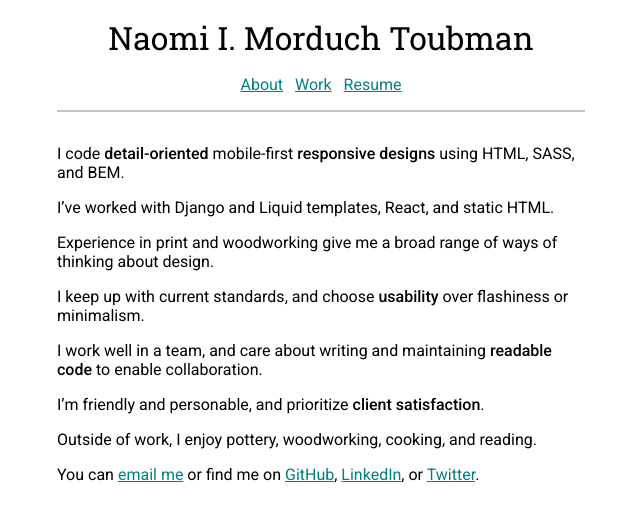
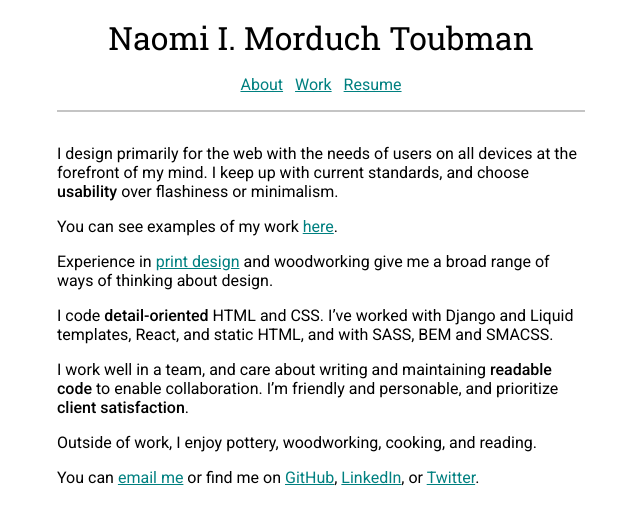
Before and after one commit to nmorduch/nmorduch.github.io, a Jekyll site: the page built from index.md, in a window 1280 px wide. Shown: the top 525 px of the page, without its empty margins (319-959 px from the left). Built offline with Jekyll 4.4.1, drawn with Linux system fonts in a browser that asks for light colours.

Commit message:
Design and content updates

```diff
--- a/index.md
+++ b/index.md
@@ -2,17 +2,15 @@
 layout: default
 ---
 
-I code **detail-oriented** mobile-first **responsive designs** using HTML, SASS, and BEM.
+I design primarily for the web with the needs of users on all devices at the forefront of my mind. I keep up with current standards, and choose **usability** over flashiness or minimalism.
 
-I've worked with Django and Liquid templates, React, and static HTML.
+You can see examples of my work [here]({{ baseurl }}/work/web).
 
-Experience in print and woodworking give me a broad range of ways of thinking about design.
+Experience in [print design]({{ baseurl }}/work/print) and woodworking give me a broad range of ways of thinking about design.
 
-I keep up with current standards, and choose **usability** over flashiness or minimalism.
+I code **detail-oriented** HTML and CSS. I've worked with Django and Liquid templates, React, and static HTML, and with SASS, BEM and SMACSS.
 
-I work well in a team, and care about writing and maintaining **readable code** to enable  collaboration.
-
-I'm friendly and personable, and prioritize **client satisfaction**.
+I work well in a team, and care about writing and maintaining **readable code** to enable  collaboration. I'm friendly and personable, and prioritize **client satisfaction**.
 
 Outside of work, I enjoy pottery, woodworking, cooking, and reading.
 
--- /dev/null
+++ b/work/print.html
@@ -0,0 +1,5 @@
+---
+layout: category
+title: Print
+category: print
+---
--- /dev/null
+++ b/work/web.html
@@ -0,0 +1,5 @@
+---
+layout: category
+title: Web
+category: web
+---
```
Also changed, not shown: _includes/portfolio-item.html (added, +18 -0 lines), _layouts/category.html (added, +11 -0 lines), _layouts/portfolio_item.html (+2 -5 lines), work.html (deleted, +0 -28 lines), work/index.html (added, +11 -0 lines).
